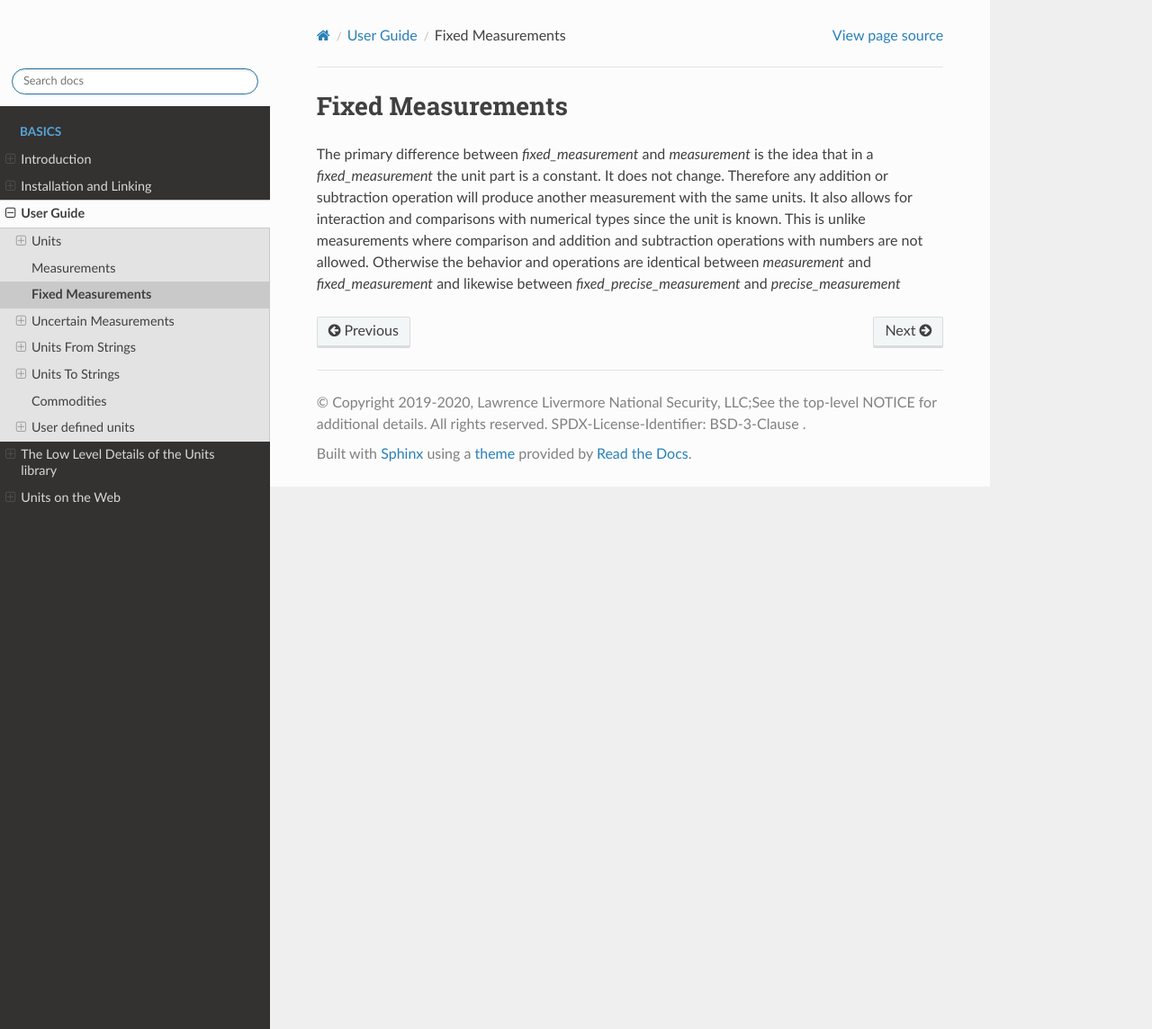
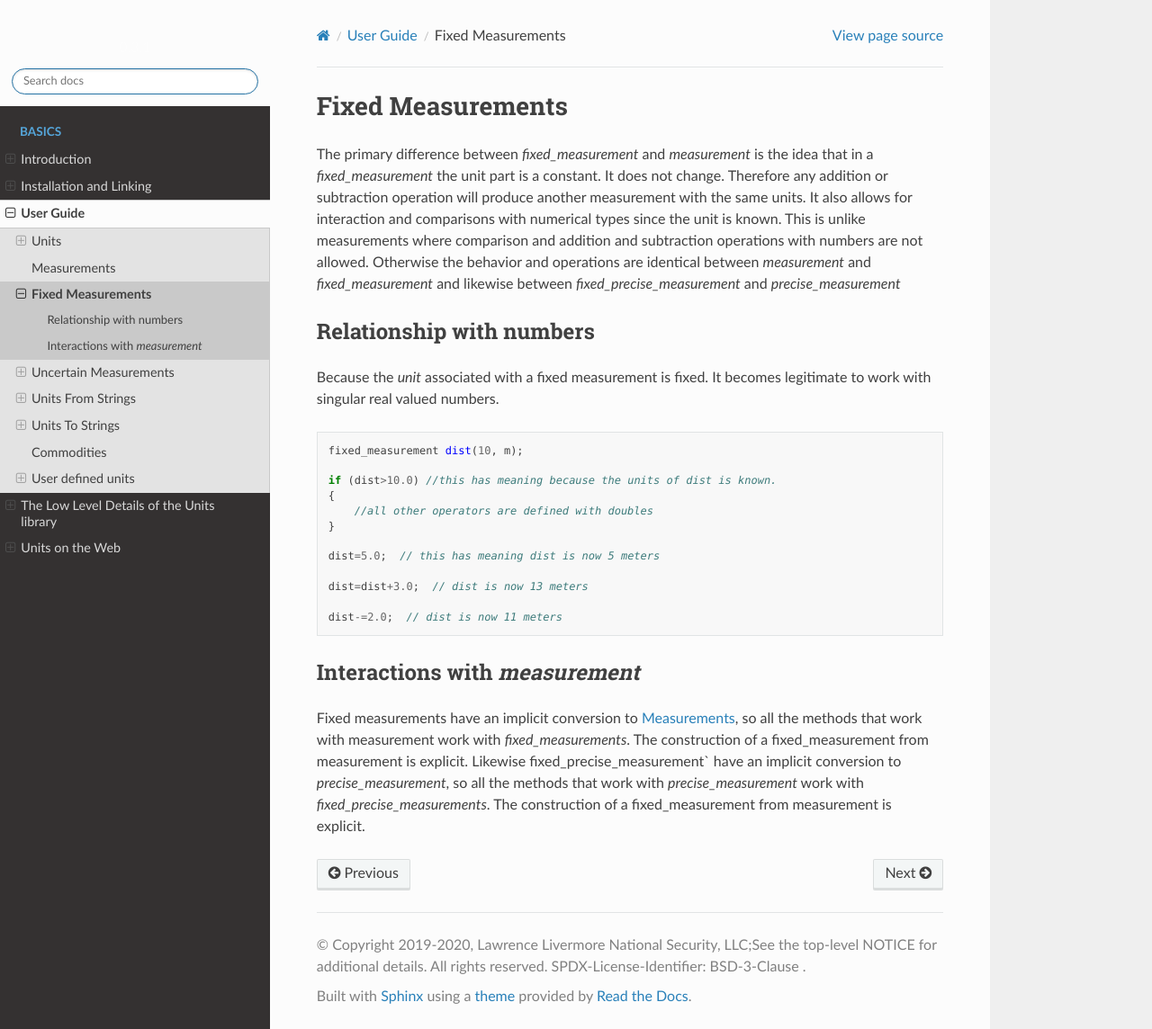
Before and after one commit to LLNL/units, a Sphinx documentation site: the page built from docs/user-guide/fixed_measurements.rst, in a window 1280 px wide and 1144 px high. Shown: the whole window at 90% size. Built offline with Sphinx 7.4.7 and the Read the Docs theme 2.0.0, drawn with Linux system fonts in a browser that asks for light colours.

Commit message:
update more docs and a few corrections

```diff
--- a/docs/user-guide/fixed_measurements.rst
+++ b/docs/user-guide/fixed_measurements.rst
@@ -3,3 +3,29 @@ Fixed Measurements
 ====================
 
 The primary difference between `fixed_measurement` and `measurement` is the idea that in a `fixed_measurement` the unit part is a constant.  It does not change.  Therefore any addition or subtraction operation will produce another measurement with the same units.  It also allows for interaction and comparisons with numerical types since the unit is known.  This is unlike measurements where comparison and addition and subtraction operations with numbers are not allowed.  Otherwise the behavior and operations are identical between `measurement` and `fixed_measurement` and likewise between `fixed_precise_measurement` and `precise_measurement`
+
+Relationship with numbers
+--------------------------
+Because the `unit` associated with a fixed measurement is fixed.  It becomes legitimate to work with singular real valued numbers.
+
+
+.. code-block:: c++
+
+    fixed_measurement dist(10, m);
+
+    if (dist>10.0) //this has meaning because the units of dist is known.
+    {
+        //all other operators are defined with doubles
+    }
+
+    dist=5.0;  // this has meaning dist is now 5 meters
+
+    dist=dist+3.0;  // dist is now 13 meters
+
+    dist-=2.0;  // dist is now 11 meters
+
+
+Interactions with `measurement`
+--------------------------------
+
+Fixed measurements have an implicit conversion to :ref:`measurements`, so all the methods that work with measurement work with `fixed_measurements`.  The construction of a fixed_measurement from measurement is explicit.  Likewise fixed_precise_measurement` have an implicit conversion to `precise_measurement`, so all the methods that work with `precise_measurement` work with `fixed_precise_measurements`.  The construction of a fixed_measurement from measurement is explicit.
```
Also changed, not shown: 1 other file.
